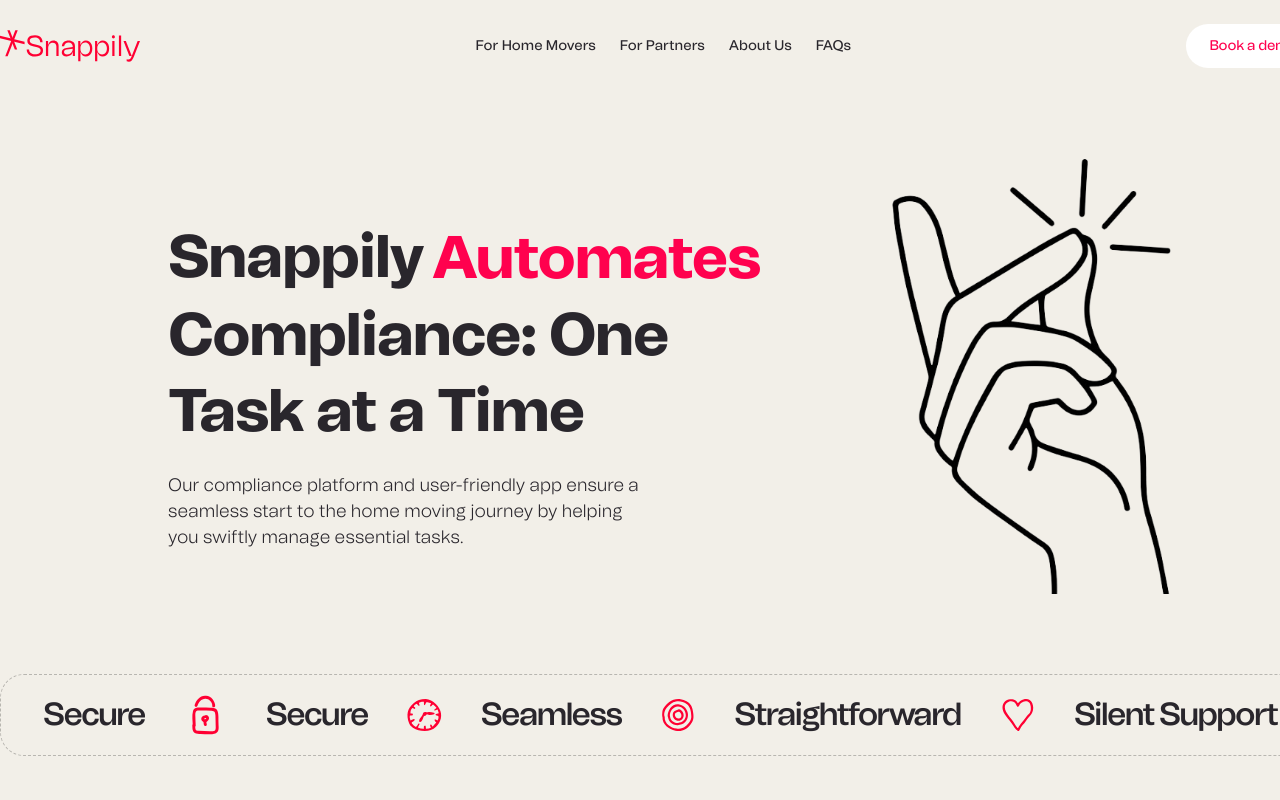
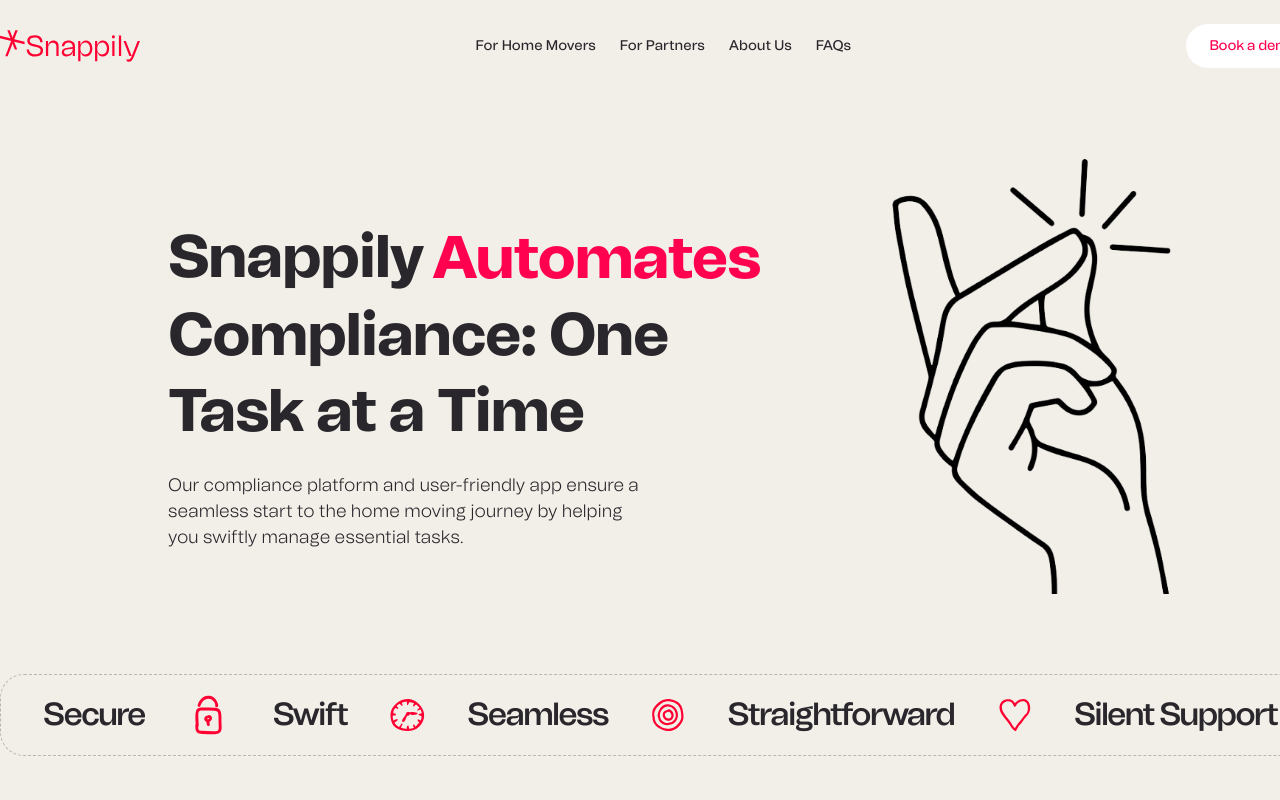
Before and after one commit to G-Vadim/snappily, a Next.js app: page / in a window 1280 px wide. Shown: the top 800 px of the page. Built offline with nearby package versions, Linux system fonts and the light colour scheme.

Commit message:
simple fix

```diff
--- a/src/app/data.jsx
+++ b/src/app/data.jsx
@@ -361,7 +361,7 @@
     },
     {
       id: 3,
-      content: 'Secure',
+      content: 'Swift',
       isIcon: false,
     },
     {
```
